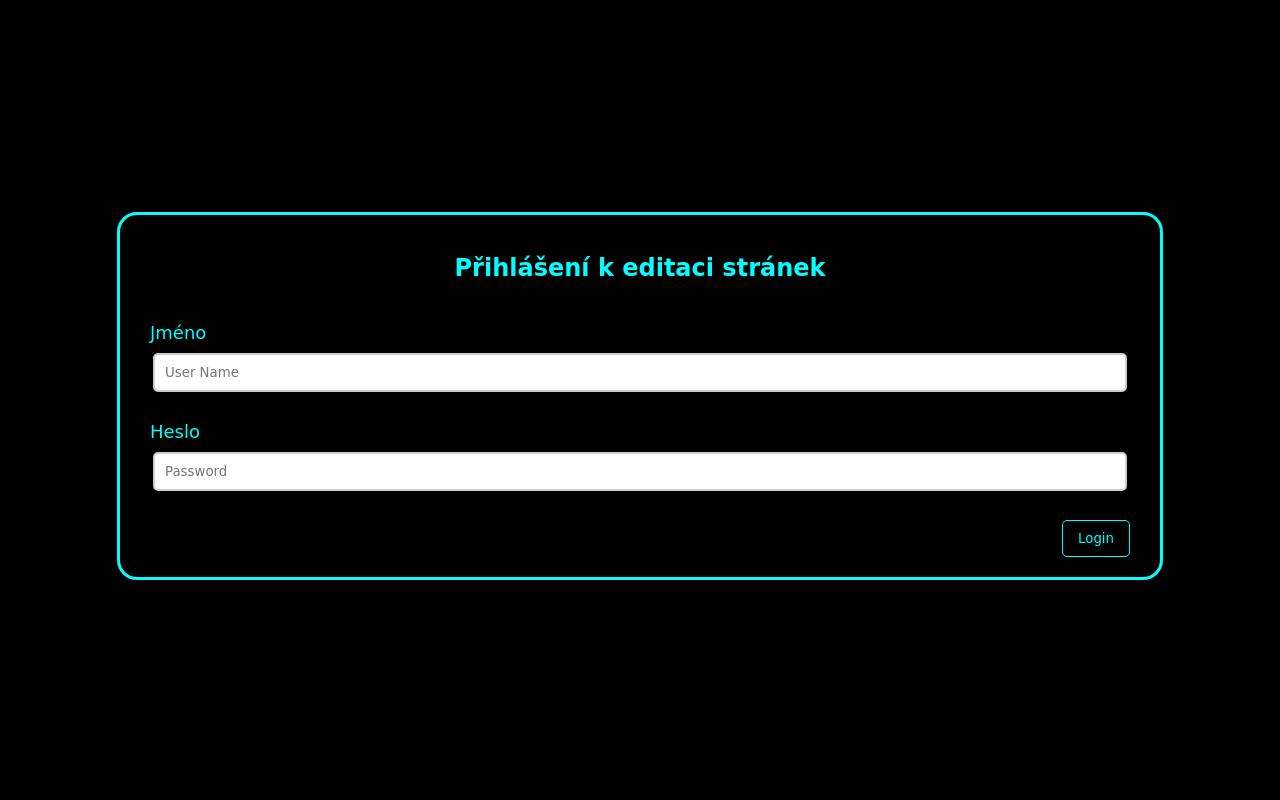
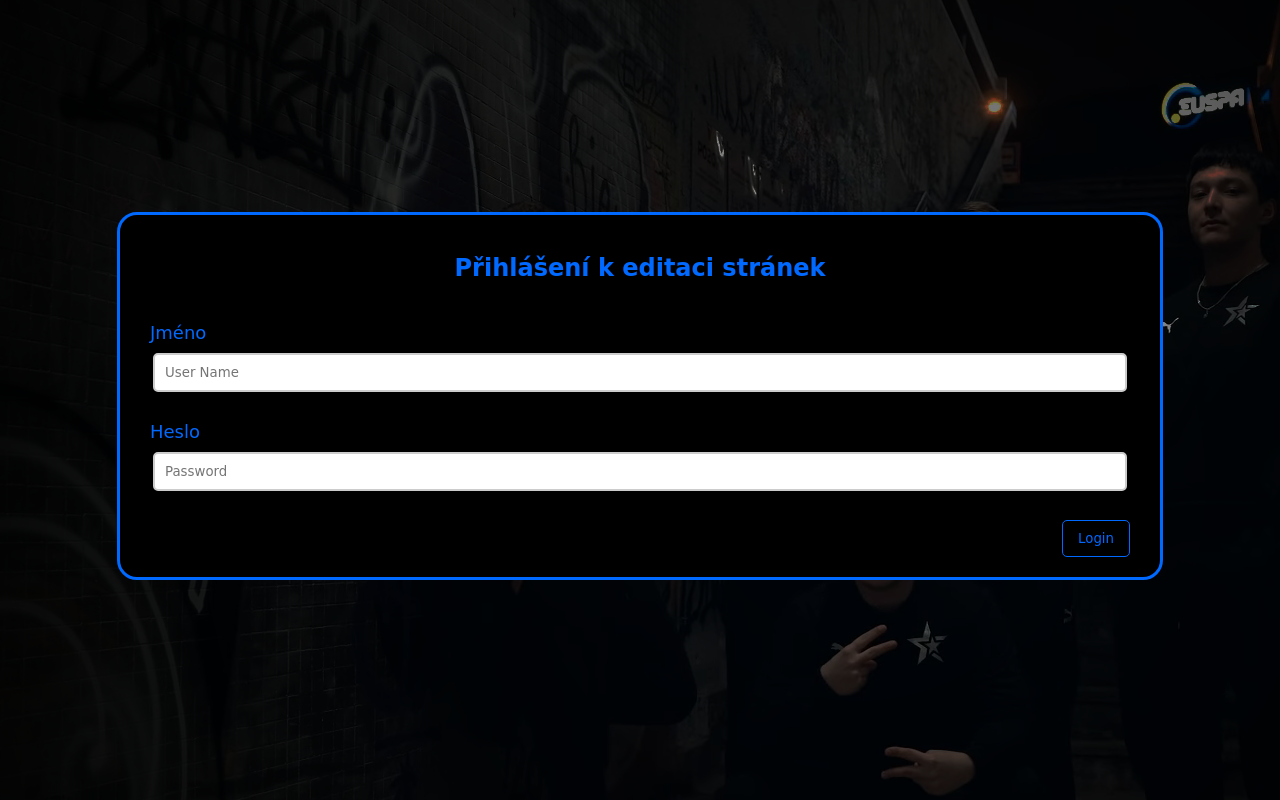
Before and after one commit to LordJokie/Maturitni-projekt, a PHP site: page /PROJEKT/login.php in a window 1280 px wide. Run offline with PHP 8.4, Linux system fonts and the light colour scheme.

Commit message:
Changed all instances of cyan to #0069FF in the CSS code.

```diff
--- a/login.php
+++ b/login.php
@@ -6,7 +6,7 @@
     <title>Editace</title>
     <style>
          body {
-            background: black;
+            background-image: url("sestava-pozadi.png");
             display: flex;
             justify-content: center;
             align-items: center;
@@ -21,16 +21,17 @@
 
             form {
             width: 1000px;
-            border: 3px solid cyan;
+            border: 3px solid  #0069FF;
             padding: 20px;
             background: transparent;
             border-radius: 20px;
+            background-color: black;
             }
 
             h2 {
             text-align: center;
             margin-bottom: 40px;
-            color: cyan;
+            color:  #0069FF;
             }
 
             input {
@@ -43,7 +44,7 @@
             }
 
             label {
-            color: cyan;
+            color:  #0069FF;
             font-size: 18px;
             padding: 10px;
             }
@@ -52,18 +53,18 @@
             float: right;
             background: transparent;
             padding: 10px 15px;
-            color: cyan;
+            color:  #0069FF;
             border-radius: 5px;
             margin-right: 10px;
-            border: 1px solid cyan;
+            border: 1px solid  #0069FF;
             transition: .3s;
             }
 
             button:hover{
-            background: cyan;
+            background:  #0069FF;
             color: #000;
             cursor: pointer;
-            box-shadow: 0 0 10px  cyan, 0 0 20px cyan, 0 0 30px cyan;
+            box-shadow: 0 0 10px   #0069FF, 0 0 20px  #0069FF, 0 0 30px  #0069FF;
             border: 1px solid transparent;
             }
 
```
Also changed, not shown: clanky-tabulka.php (+5 -5 lines), hraci-tabulka.php (+5 -5 lines), rozcesti.php (+4 -4 lines).
